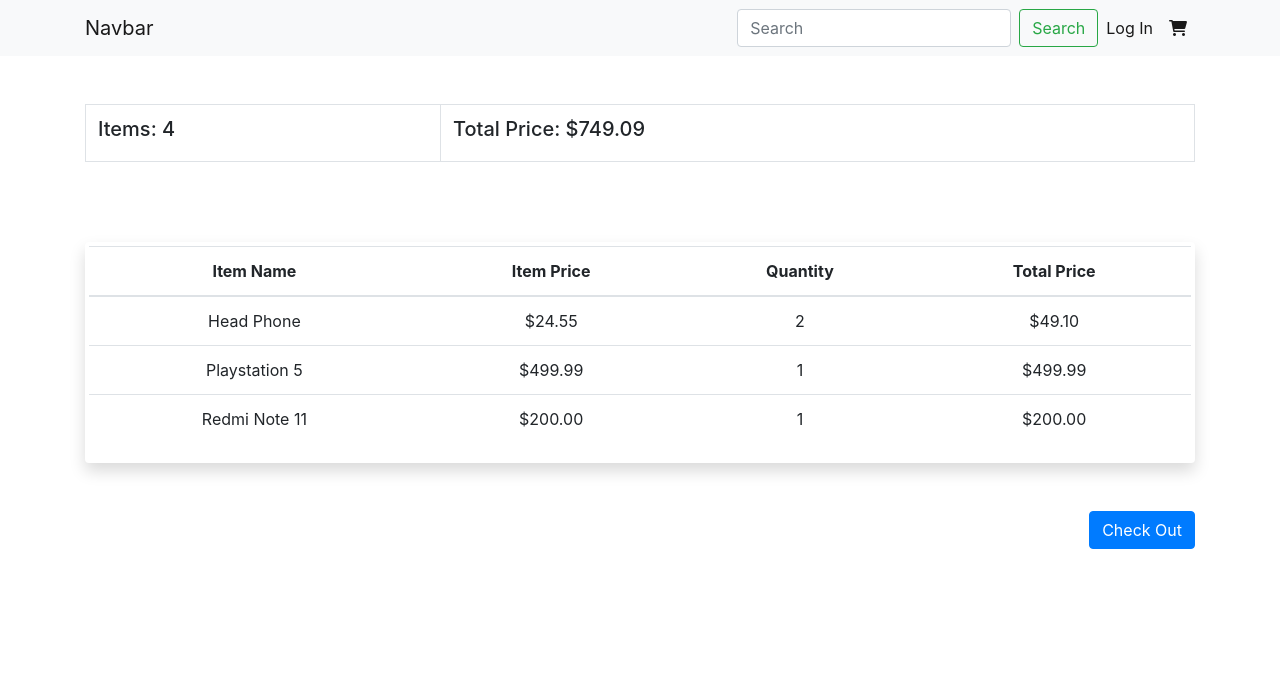
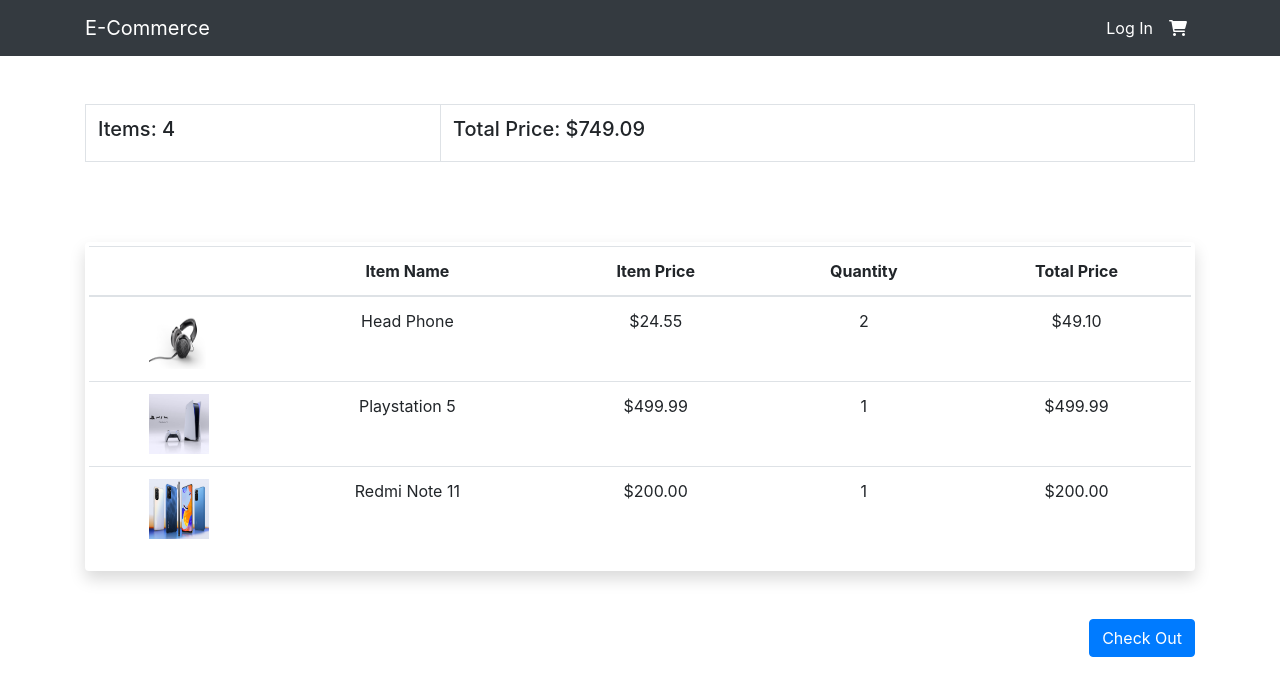
Before and after one commit to marvingreg/ECommerce, a Django app: page /view_cart in a window 1280 px wide. Shown: the top 696 px of the page. Run offline with Django 4.2, Linux system fonts and the light colour scheme; a user stored in the database is signed in; data comes from the database, SQL or seed files in the repository; both versions use the stored data as it was after the commit; lists and menus that the app fills with data are empty.

Commit message:
Added Cart View

```diff
--- a/ECommerce/settings.py
+++ b/ECommerce/settings.py
@@ -118,6 +118,9 @@ USE_TZ = True
 # https://docs.djangoproject.com/en/4.1/howto/static-files/
 
 STATIC_URL = 'static/'
+MEDIA_URL = '/images/'
+
+MEDIA_ROOT = os.path.join(BASE_DIR,'static/images')
 
 STATICFILES_DIRS = (
     os.path.join(BASE_DIR, 'static'),
--- a/products/models.py
+++ b/products/models.py
@@ -1,7 +1,7 @@
+from email.policy import default
 from itertools import product
 from django.db import models
 from django.contrib.auth.models import User
-
 
 class Customer(models.Model):
     customer = models.OneToOneField(User,on_delete=models.CASCADE)
@@ -14,7 +14,16 @@ class Product(models.Model):
     name = models.CharField(max_length=200)
     price = models.FloatField()
     digital = models.BooleanField(default=False, null=True, blank=False)
+    image = models.ImageField(null=True, blank = True)
 
+    @property
+    def imageURL(self):
+        try:
+            url = self.image.url
+        except:
+            url = 'images/no-image.png'
+
+        return url
 
 class Order(models.Model):
     customer = models.ForeignKey(Customer, on_delete=models.SET_NULL, null=True, blank=True)
--- a/products/templates/cart.html
+++ b/products/templates/cart.html
@@ -1,7 +1,5 @@
 {%extends 'index.html'%}
 {%block content%}
-
-
 <div class="container mt-5">
     <div class="box-element">
             <table class="table table-bordered">
@@ -15,36 +13,10 @@
             </div> -->
     </div>
 </div>
-
 <div class="container" style="margin-top: 5em;">
-    <div class="shadow p-lg-1 mb-5 bg-white rounded">
-        <div class="table-responsive">
-            <table class="table">
-                <thead>
-                    <tr>
-                        <th class="text-center" scope="col">Item Name</th>
-                        <th class="text-center" scope="col">Item Price</th>
-                        <th class="text-center" scope="col">Quantity</th>
-                        <th class="text-center" scope="col">Total Price</th>
-                    </tr>
-                </thead>
-                <tbody>
-                    {%for item in items%}
-                    <tr class="">
-                        <td class="text-center">{{item.product.name}}</td>
-                        <td class="text-center">${{item.product.price|floatformat:2}}</td>
-                        <td class="text-center">{{item.quantity}}</td>
-                        <td class="text-center">${{item.get_total|floatformat:2}}</td>
-                    </tr>
-                    {%endfor%}
-                </tbody>
-            </table>
-        </div>
-    </div>
+    {%include 'items_table.html'%}
     <div class="d-grid gap-2 d-md-flex justify-content-md-end">
-        <button class="btn btn-primary me-lg-5" type="button">Check Out</button>
+        <a href="{%url 'checkout'%}" class="btn btn-primary me-lg-5">Check Out</a>
     </div>
 </div>
-
-
 {%endblock%}
--- /dev/null
+++ b/products/templates/checkout.html
@@ -0,0 +1,5 @@
+{%extends 'index.html'%}
+
+{%block checkout%}
+
+{%endblock%}
--- a/products/templates/index.html
+++ b/products/templates/index.html
@@ -11,6 +11,15 @@
     <link rel="stylesheet" href="{%static 'fonts/css/all.css' %}">
     <title>Hello, world!</title>
   </head>
+  <style>
+    .body{
+    width: 100%;
+    height: 100%;
+    margin: 0px;
+    padding: 0px;
+    overflow-x: hidden;
+    }
+  </style>
   <body>
     {%include 'navbar.html'%}
 
@@ -22,6 +31,9 @@
     {%block content%}
     {%endblock%}
 
+    {%block checkout%}
+    {%endblock%}
+
     <!-- Optional JavaScript -->
     <!-- jQuery first, then Popper.js, then Bootstrap JS -->
     <script src="https://code.jquery.com/jquery-3.3.1.slim.min.js" integrity="sha384-q8i/X+965DzO0rT7abK41JStQIAqVgRVzpbzo5smXKp4YfRvH+8abtTE1Pi6jizo" crossorigin="anonymous"></script>
--- a/products/templates/items.html
+++ b/products/templates/items.html
@@ -3,7 +3,7 @@
 {%load static%}
 {%for product in products%}
 <div class="card" style="width: 18rem; display: inline-block; margin: 2rem 5px; box-shadow: inset;">
-    <img class="card-img-top" src="{%static 'images/image-placeholder.jpg' %}" width="200px" height="200px" alt="Card image cap">
+    <img class="card-img-top" src="{{product.imageURL}}" width="260px" height="250px" alt="Card image cap">
     <div class="card-body">
       <h5 class="card-title">{{product.name}}</h5>
       <h5 class="card-title">${{product.price}}</h5>
--- /dev/null
+++ b/products/templates/items_table.html
@@ -0,0 +1,26 @@
+<div class="shadow p-lg-1 mb-5 bg-white rounded">
+    <div class="table-responsive">
+        <table class="table">
+            <thead>
+                <tr>
+                    <th class="text-center" scope="col"></th>
+                    <th class="text-center" scope="col">Item Name</th>
+                    <th class="text-center" scope="col">Item Price</th>
+                    <th class="text-center" scope="col">Quantity</th>
+                    <th class="text-center" scope="col">Total Price</th>
+                </tr>
+            </thead>
+            <tbody>
+                {%for item in items%}
+                <tr class="">
+                    <td class="text-center"><img src="{{item.product.imageURL}}" alt=""  height="60px" width="60px"></td>
+                    <td class="text-center">{{item.product.name}}</td>
+                    <td class="text-center">${{item.product.price|floatformat:2}}</td>
+                    <td class="text-center">{{item.quantity}}</td>
+                    <td class="text-center">${{item.get_total|floatformat:2}}</td>
+                </tr>
+                {%endfor%}
+            </tbody>
+        </table>
+    </div>
+</div>
--- a/products/templates/navbar.html
+++ b/products/templates/navbar.html
@@ -1,17 +1,12 @@
 
-<nav class="navbar navbar-expand-lg navbar-light bg-light">
+<nav class="navbar navbar-expand-lg navbar-dark bg-dark">
     <div class="container">
-    <a class="navbar-brand" href="{%url 'home'%}">Navbar</a>
+      <a class="navbar-brand" href="{%url 'home'%}">E-Commerce</a>
       <button class="navbar-toggler" type="button" data-toggle="collapse" data-target="#navbarTogglerDemo02" aria-controls="navbarTogglerDemo02" aria-expanded="false" aria-label="Toggle navigation">
         <span class="navbar-toggler-icon"></span>
       </button>
-
       <div class="collapse navbar-collapse justify-content-end" id="navbarTogglerDemo02">
         <ul class="navbar-nav me-auto">
-        <form class="form-inline my-2 my-lg-0">
-            <input class="form-control mr-sm-2" type="search" placeholder="Search">
-            <button class="btn btn-outline-success my-2 my-sm-0" type="submit">Search</button>
-          </form>
           <li class="nav-item active">
             <a class="nav-link" href="#">Log In</a>
           </li>
--- a/products/urls.py
+++ b/products/urls.py
@@ -1,8 +1,11 @@
 from django.contrib import admin
 from django.urls import path
+from django.conf import settings
+from django.conf.urls.static import static
 from . import views
 
 urlpatterns = [
     path('', views.index, name='home'),
     path('view_cart', views.cart, name='cart'),
-]
+    path('check_out', views.checkout, name='checkout'),
+] + static(settings.MEDIA_URL, document_root = settings.MEDIA_ROOT)
--- a/products/views.py
+++ b/products/views.py
@@ -21,9 +21,15 @@ def cart(request):
     else:
         items = []
 
-    print(order)
+
     context ={
         'items': items,
         'order': order
     }
+
     return render(request,'cart.html',context)
+
+
+def checkout(request):
+
+    return render(request,'checkout.html',{})
```
Also changed, not shown: db.sqlite3, products/migrations/0003_product_image.py (added), static/images/Helios.jpg (added), static/images/Redmi_Note_11.jpeg (added), static/images/headphone.jpg (added), static/images/iphone.jfif (added), static/images/iphone.jpg (added), static/images/no-image.png (added), static/images/ps4-ps4_pro.jpg (added), static/images/ps5.jpg (added). Lines whose indentation alone changed are shown as unchanged.
